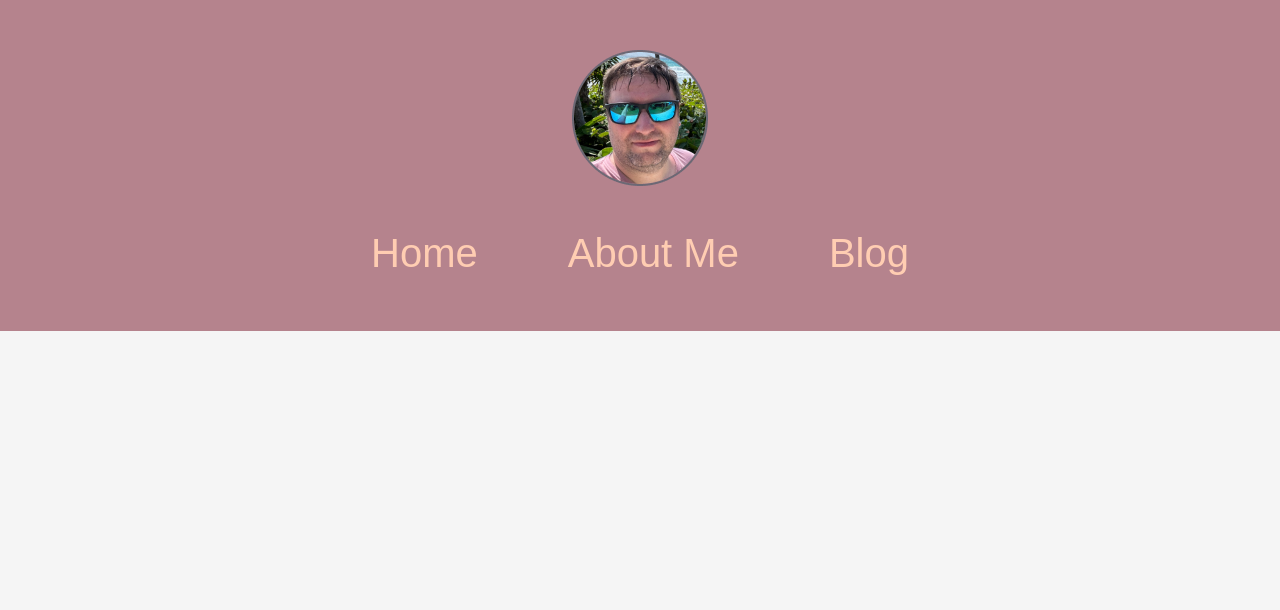
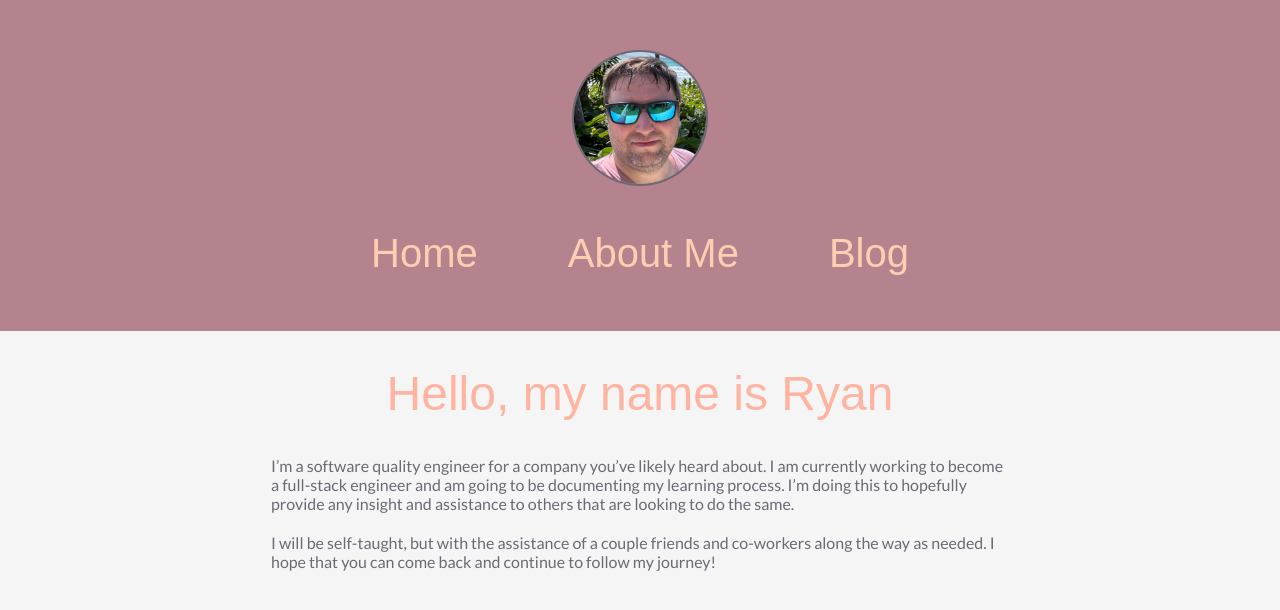
Before and after one commit to evansryan/portfolio, a plain HTML site: page index.html in a window 1280 px wide. Drawn offline with Linux system fonts and the light colour scheme; a web font is replaced by a local one.

Commit message:
Added a short blurb about myself and what the site is for
With this commit I added a couple short blurbs about myself and styled them with Lato, coloring, and some margins.

Changes to be committed:
	modified:   index.html
	modified:   styles/stylesheet.css

```diff
--- a/index.html
+++ b/index.html
@@ -6,6 +6,7 @@
     <title>Evans</title>
     <style>
         @import url('https://fonts.googleapis.com/css2?family=Notable&display=swap');
+        @import url('https://fonts.googleapis.com/css2?family=Lato:ital,wght@0,100;0,300;0,400;0,700;0,900;1,100;1,300;1,400;1,700;1,900&family=Notable&display=swap');
     </style>
     <link rel="stylesheet" href="./styles/stylesheet.css">
 </head>
@@ -20,6 +21,18 @@
             </div>
         </nav>
     </div>
+    <div class="mtop-35">
+        <h1 class="font-notable text-center color-brand-peach2 font-size-48">Hello, my name is Ryan</h1>
+    </div>
+    <div style="width: 738px" class="mcenter">
+        <p class="font-lato color-brand-dark mtop-35">
+            I’m a software quality engineer for a company you’ve likely heard about. I am currently working to become
+a full-stack engineer and am going to be documenting my learning process. I’m doing this to hopefully provide any insight and assistance to others that are looking to do the same.
+        </p>
+        <p class="font-lato color-brand-dark" style="margin-top: 20px">
+            I will be self-taught, but with the assistance of a couple friends and co-workers along the way as needed. I hope that you can come back and continue to follow my journey!
+        </p>
+    </div>
 
 </body>
 </html>
--- a/styles/stylesheet.css
+++ b/styles/stylesheet.css
@@ -1,5 +1,14 @@
 body {
     background-color: #f5f5f5;
+    margin: 0;
+}
+
+h1 {
+    margin: 0;
+    font-weight: 400;
+}
+
+p {
     margin: 0;
 }
 
@@ -7,16 +16,32 @@ body {
     font-family: 'Notable', sans-serif;
 }
 
+.font-lato {
+    font-family: 'Lato', serif;
+}
+
 .color-brand-peach {
     color: #FFCDB2;
+}
+
+.color-brand-peach2 {
+    color: #FFB4A2;
 }
 
 .brand-maroon {
     background-color: #B5838D;
 }
 
+.color-brand-dark {
+    color: #6D6875;
+}
+
 .font-size-40 {
     font-size: 40px;
+}
+
+.font-size-48 {
+    font-size: 48px;
 }
 
 .ptop-50 {
@@ -56,6 +81,14 @@ body {
     margin-top: 45px;
 }
 
+.mtop-35 {
+    margin-top: 35px;
+}
+
 .text-decoration-none {
     text-decoration: none;
 }
+
+.text-center {
+    text-align: center;
+}
```
